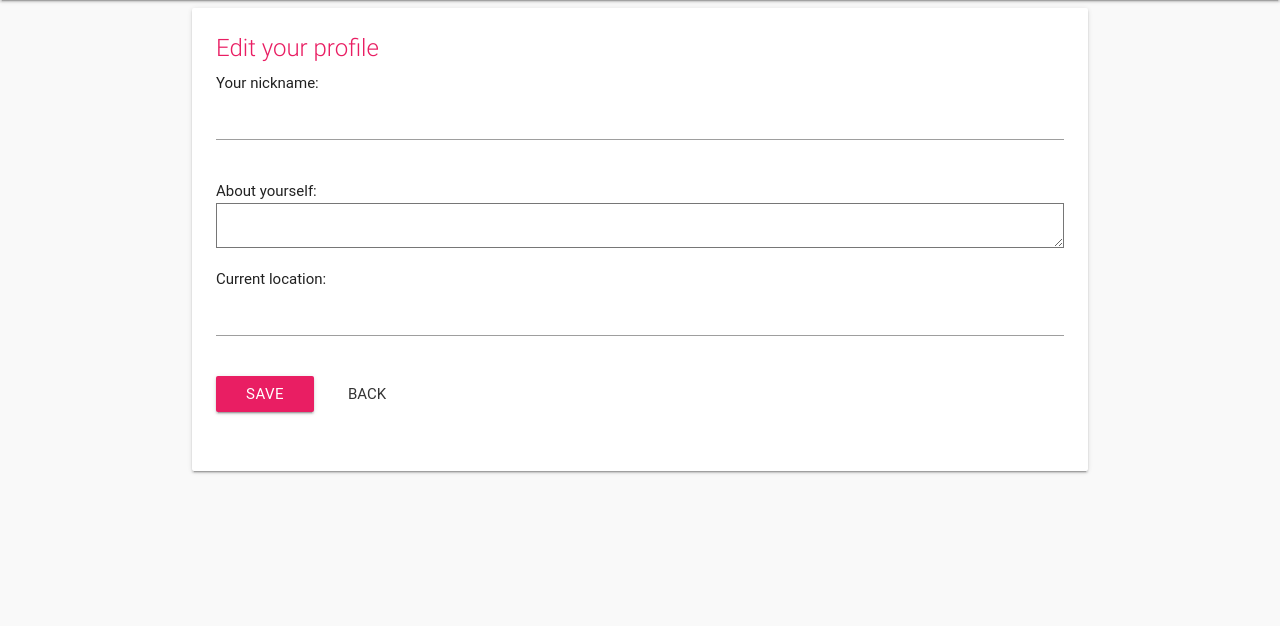
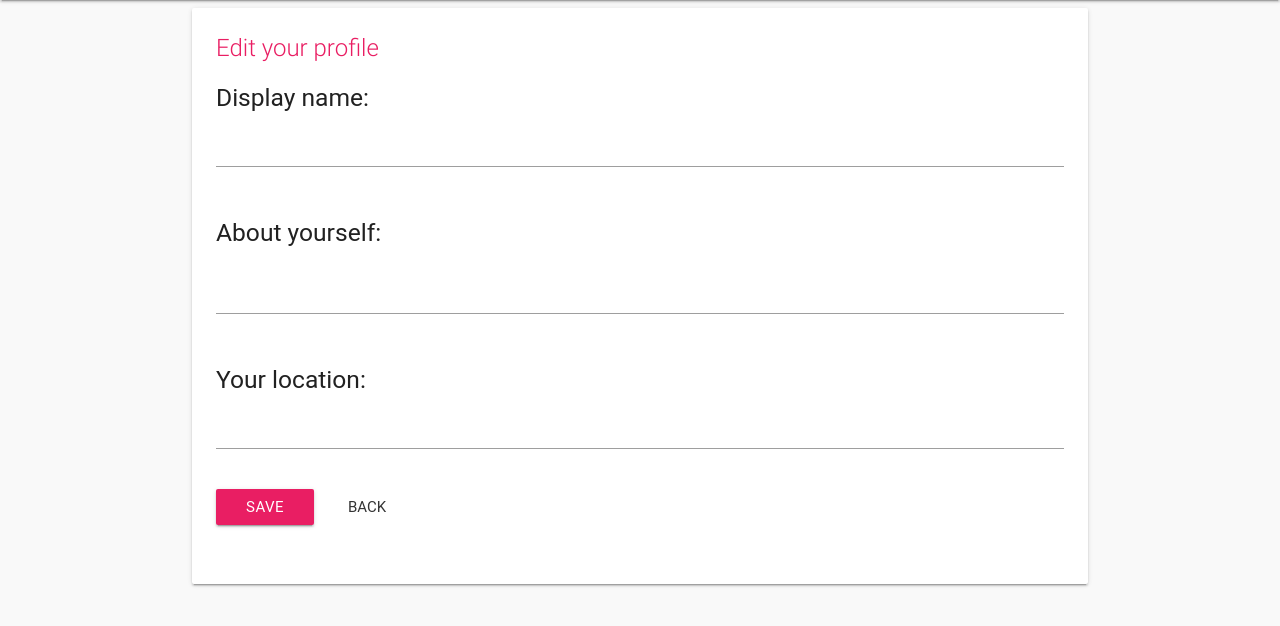
Before and after one commit to harsh6646/SupplyMe, a Flask app: page /edit in a window 1280 px wide. Shown: the part 64-690 px from the top of the page. Run offline with Flask 2, Linux system fonts and the light colour scheme; a user stored in the database is signed in; data comes from the database, SQL or seed files in the repository; some libraries are stand-ins or nearby versions; some web fonts are replaced.

Commit message:
Tweaked edit page

```diff
--- a/app/templates/edit.html
+++ b/app/templates/edit.html
@@ -12,7 +12,7 @@
         {{ form.hidden_tag() }}
         <div class="row">
             <div class="col s12">
-                Your nickname:
+                <h5>Display name:</h5>
                 {{ form.nickname(size=24) }}
             </div>
         </div>
@@ -27,15 +27,15 @@
         {% endif %}
         <div class="row">
             <div class="col s12">
-                About yourself:
-                <div class="materialize-textarea">
-                    {{ form.about_me(cols=32, rows=4) }}
+                <h5>About yourself:</h5>
+                <div>
+                    {{ form.about_me(cols=32, class="materialize-textarea", style="padding-bottom: 0") }}
                 </div>
             </div>
         </div>
         <div class="row">
             <div class="col s12">
-                Current location:
+                <h5>Your location:</h5>
                 {{ form.location(size=24) }}
             </div>
         </div>
```
